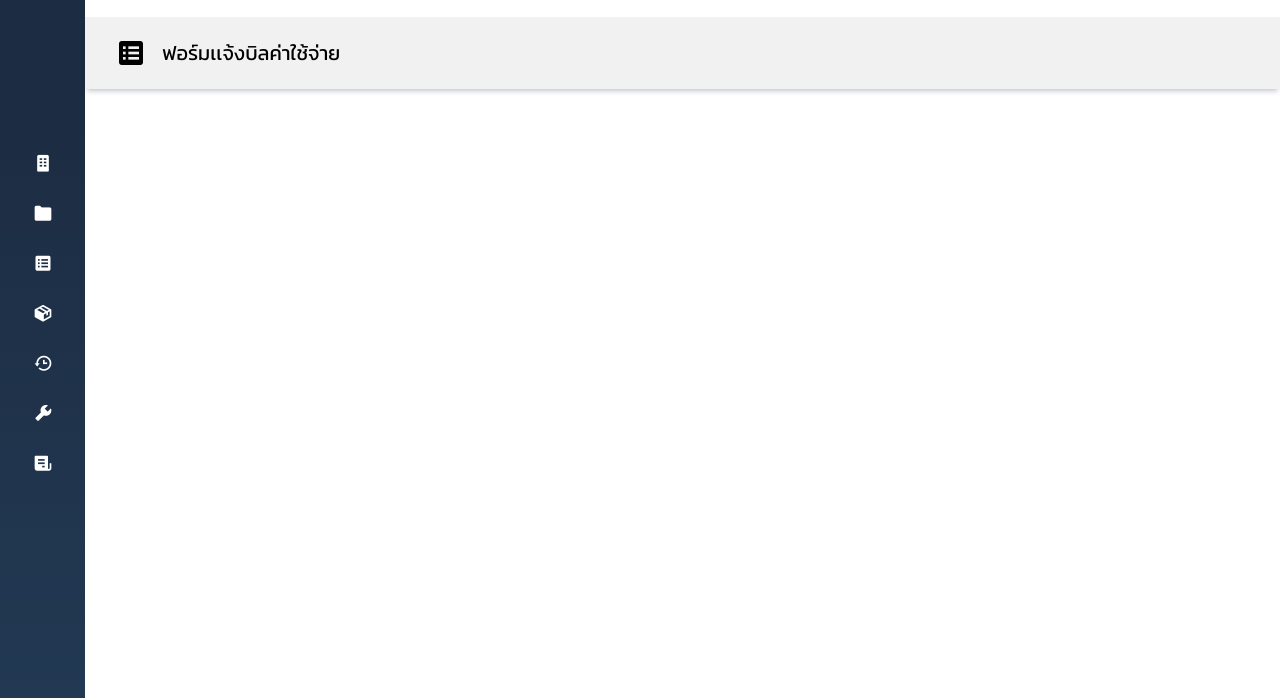
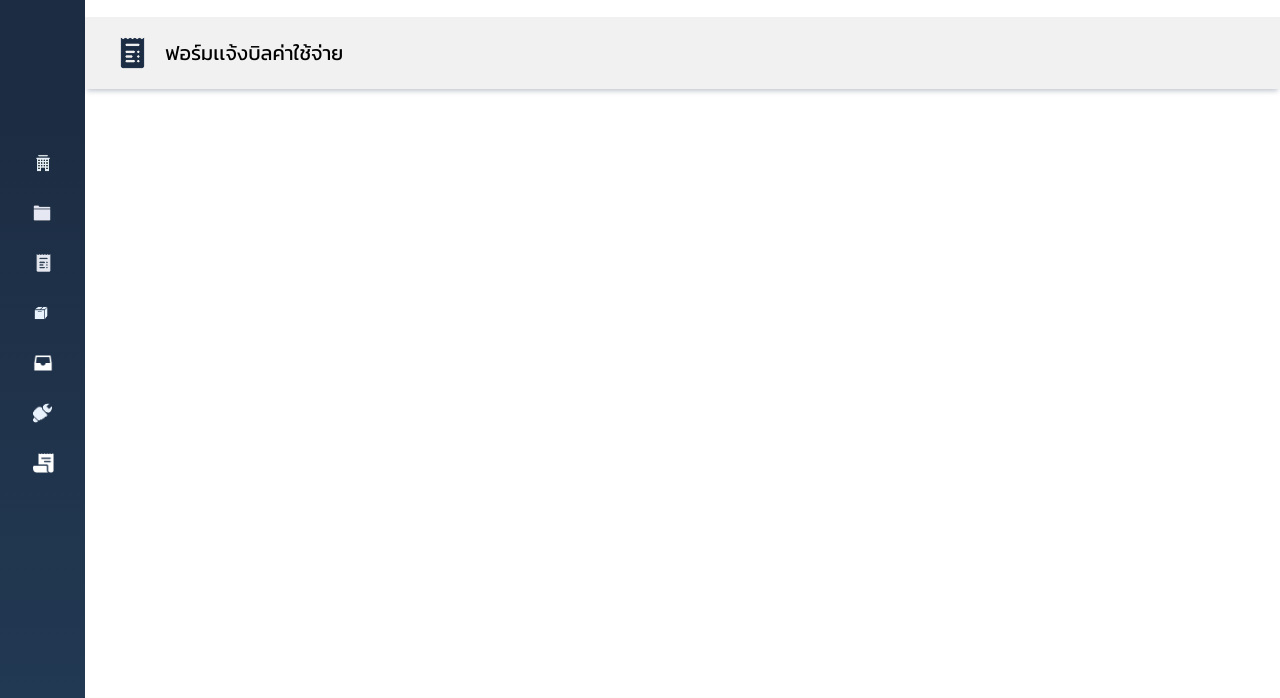
Before and after one commit to Papangkorn38/Domitory_Organization, a plain HTML site: page template.html in a window 1280 px wide. Shown: the part 102-800 px from the top of the page. Drawn offline with nearby package versions, Linux system fonts and the light colour scheme.

Commit message:
แก้ icon ใหตรงกับ figma

```diff
--- a/template.css
+++ b/template.css
@@ -108,12 +108,6 @@
   background-color: #21262c;
 }
 
-.sideBarLinksContainer li i {
-  cursor: pointer;
-  color: #ffffff;
-  font-size: var(--Big-font);
-}
-
 .sideBarLinksContainer li a {
   /* flex-shrink: 0; */
   font-weight: 500;
@@ -123,6 +117,9 @@
   color: #ffffff;
   font-size: var(--Normal-font);
   transition: opacity 0.4s ease;
+}
+.sideBarLinksContainer li img {
+  height: 20px;
 }
 
 .sideBar.collapsed .sideBarLinksContainer li a {
--- a/template.html
+++ b/template.html
@@ -26,22 +26,21 @@
         <!--แถบสีฟ้าซ้ายมือ-->
         <ul class="sideBarLinksContainer">
           <li>
-            <i class="bx bxs-building"></i><a href="#">สถานะห้องพักรายเดือน</a>
+            <img src="./img/Building.png" alt=""><a href="#">สถานะห้องพักรายเดือน</a>
           </li>
-          <li><i class="bx bxs-folder"></i><a href="#">รายการบิลผู้เช่า</a></li>
+          <li><img src="./img/Folder.png" alt=""><a href="#">รายการบิลผู้เช่า</a></li>
           <li>
-            <i class="bx bxs-spreadsheet"></i
-            ><a href="#">ฟอร์มเเจ้งบิลค่าใช้จ่าย</a>
+            <img src="./img/Bill.png" alt=""><a href="#">ฟอร์มเเจ้งบิลค่าใช้จ่าย</a>
           </li>
           <li>
-            <i class="bx bxs-package"></i><a href="#">ฟอร์มเเจ้งข้อมูลพัสดุ</a>
+            <img src="./img/Cardboard Box.png" alt=""hei><a href="#">ฟอร์มเเจ้งข้อมูลพัสดุ</a>
           </li>
           <li>
-            <i class="bx bx-history"></i><a href="#">ประวิติพัสดุผู้เช่า</a>
+            <img src="./img/file-tray-sharp.png" alt=""><a href="#">ประวิติพัสดุผู้เช่า</a>
           </li>
-          <li><i class="bx bxs-wrench"></i><a href="#">รายการแจ้งซ่อม</a></li>
+          <li><img src="./img/Maintenance.png" alt=""><a href="#">รายการแจ้งซ่อม</a></li>
           <li>
-            <i class="bx bxs-receipt"></i><a href="#">ตรวจสอบสลิปผู้เช่า</a>
+            <img src="./img/Vector.png" alt=""><a href="#">ตรวจสอบสลิปผู้เช่า</a>
           </li>
         </ul>
 
@@ -66,7 +65,7 @@
         </div>
         <div class="titleContainer">
           <!--โลโก้ของแต่ละหัวข้อ-->
-          <i class="bx bxs-spreadsheet"></i>
+          <img src="./img/Bill_reverse.png" alt=""><!--โลโก้สีกรมจะมีชื่อว่า reverse ต่อท้ายนะ-->
           <p class="title">ฟอร์มเเจ้งบิลค่าใช้จ่าย</p>
         </div>
         <!--เพิ่มเนื้อหาตรงนี้นะ(mainContent)-->
```
Also changed, not shown: img/Bill.png (added), img/Bill_reverse.png (added), img/Building.png (added), img/Building_reverse.png (added), img/Cardboard Box.png (added), img/Cardboard Box_reverse.png (added), img/Folder.png (added), img/Folder_reverse.png (added), img/Maintenance.png (added), img/Maintenance_reverse.png (added), img/Vector.png (added), img/Vector_reverse.png (added), img/file-tray-sharp.png (added).
